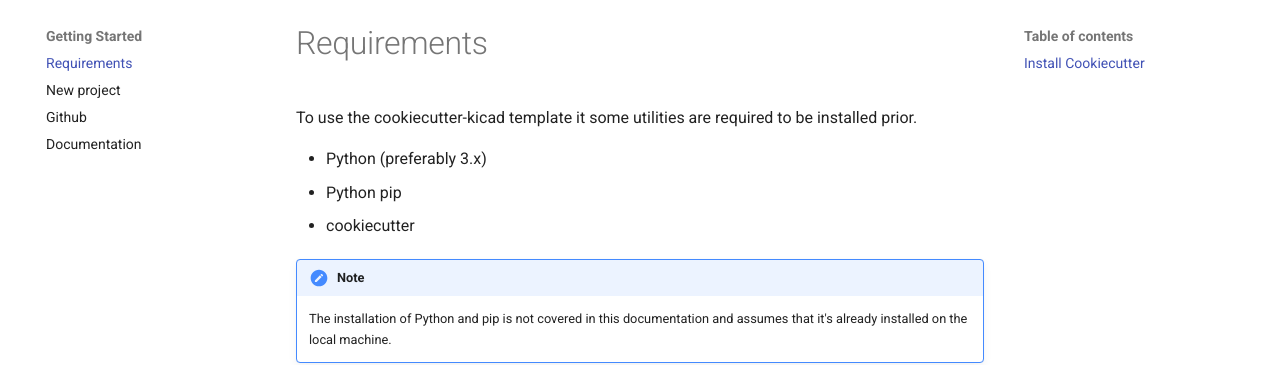
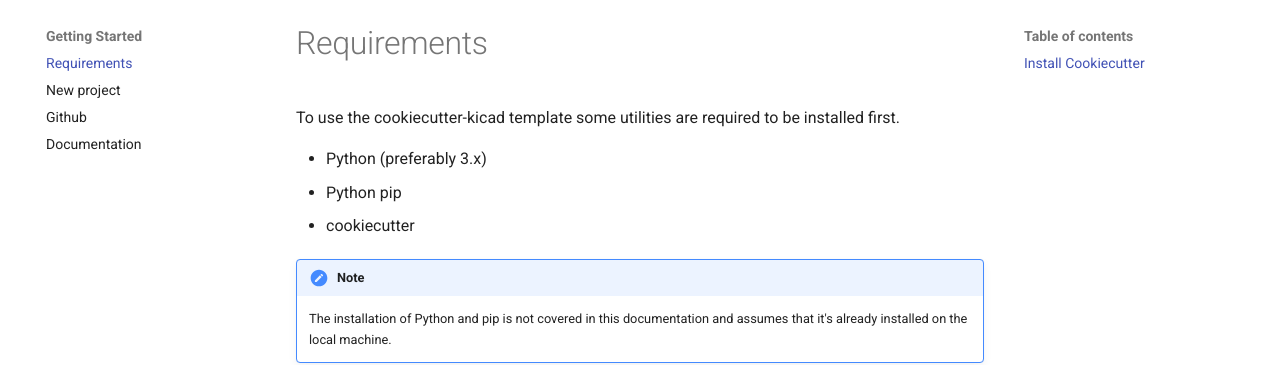
Before and after one commit to madeinoz67/cookiecutter-kicad, an MkDocs documentation site: the page built from docs/getting-started/requirements.md, in a window 1280 px wide. Shown: the part 123-488 px from the top of the page. Built offline with MkDocs 1.6.1 and Material for MkDocs 9.7.7, drawn with Linux system fonts in a browser that asks for light colours; comment, search, counter and statistics services are not loaded.

Commit message:
updated requirements

```diff
--- a/docs/getting-started/requirements.md
+++ b/docs/getting-started/requirements.md
@@ -1,4 +1,4 @@
-To use the cookiecutter-kicad template it some utilities are required to be installed prior.
+To use the cookiecutter-kicad template some utilities are required to be installed first.
 
 * Python (preferably 3.x)
 * Python pip
```
